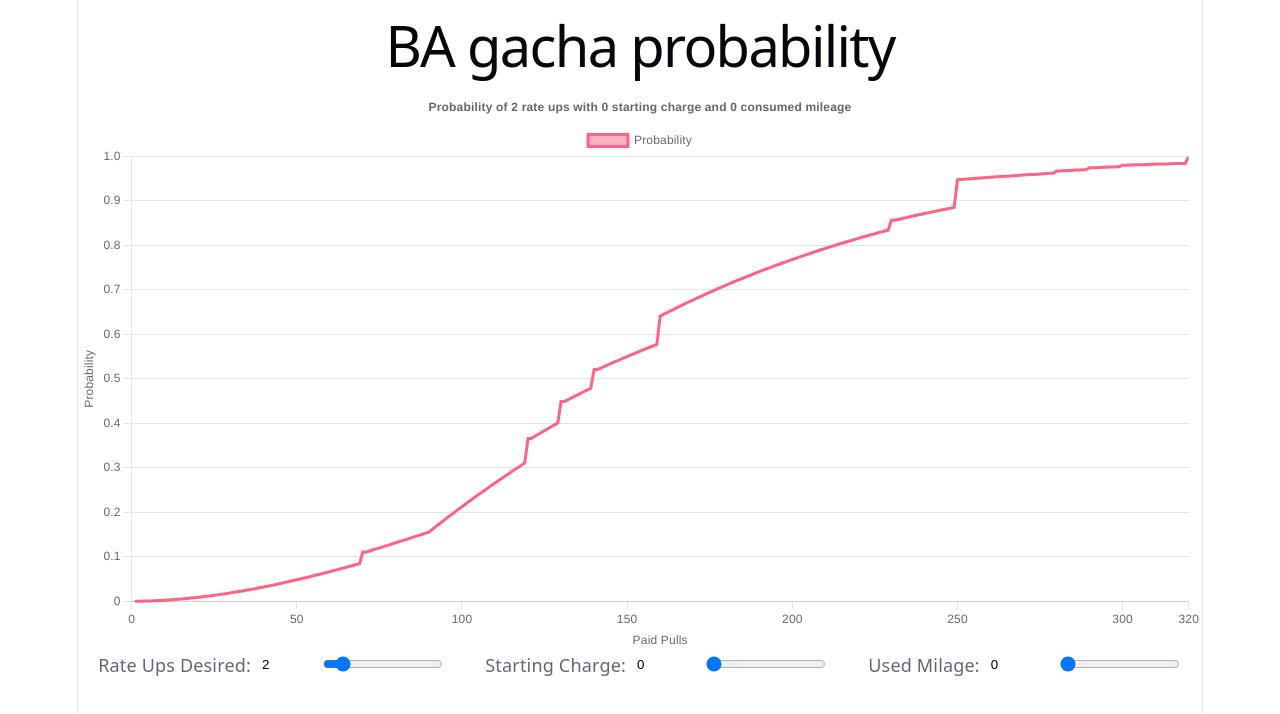
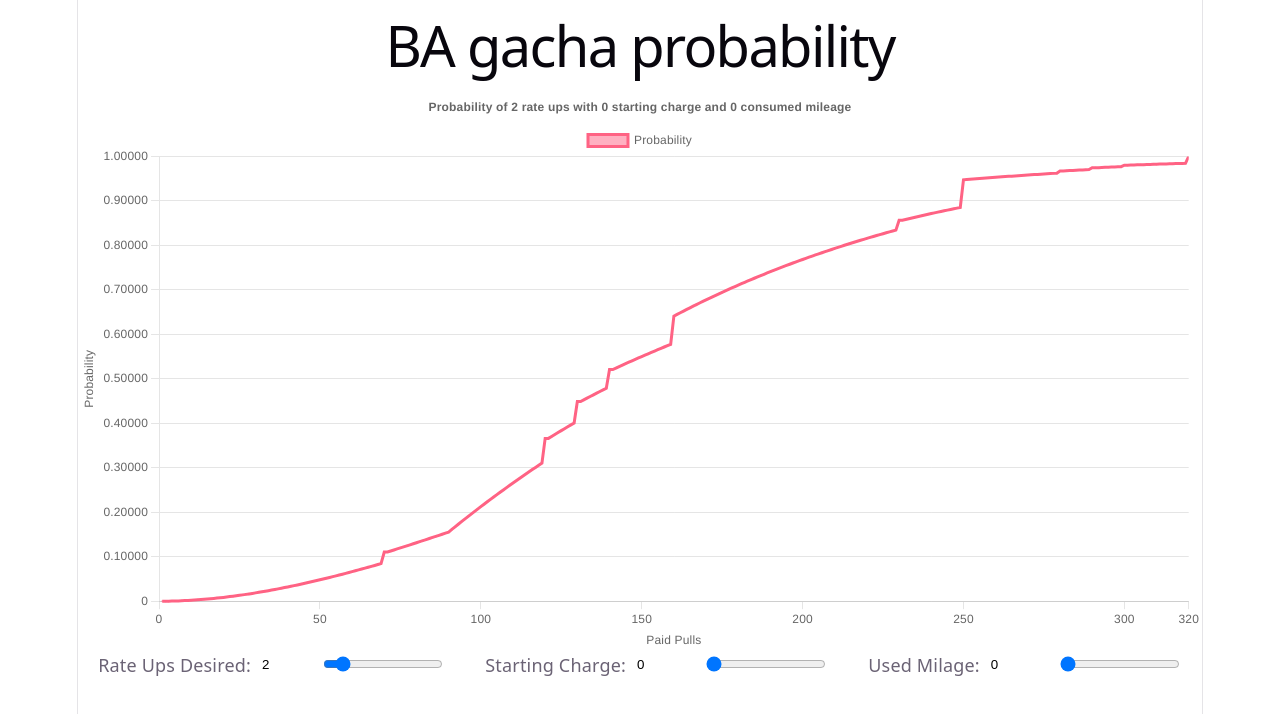
Before and after one commit to michaevelli/BA-probabilityCalc, a React (Vite) app: page / in a window 1280 px wide. Shown: the top 714 px of the page. Built offline with nearby package versions, Linux system fonts and the light colour scheme.

Commit message:
increase decimal places

```diff
--- a/src/App.tsx
+++ b/src/App.tsx
@@ -8,6 +8,9 @@ import {
   Title,
   Tooltip,
   Legend,
+  type TooltipCallbacks,
+  type TooltipItem,
+  type ChartTypeRegistry,
 } from 'chart.js';
 import { Line } from 'react-chartjs-2';
 import './App.css'
@@ -91,6 +94,8 @@ function App() {
     probability.cumulative.splice(i - (10 * j), 10)
   })
 
+  console.log(probability)
+
   ChartJS.register(
     CategoryScale,
     LinearScale,
@@ -122,6 +127,9 @@ function App() {
         title: {
           display: true,
           text: "Probability",
+        },
+        ticks: {
+          format: { maximumFractionDigits: 5, minimumFractionDigits: 5 }
         },
         max: 1
       },
```
